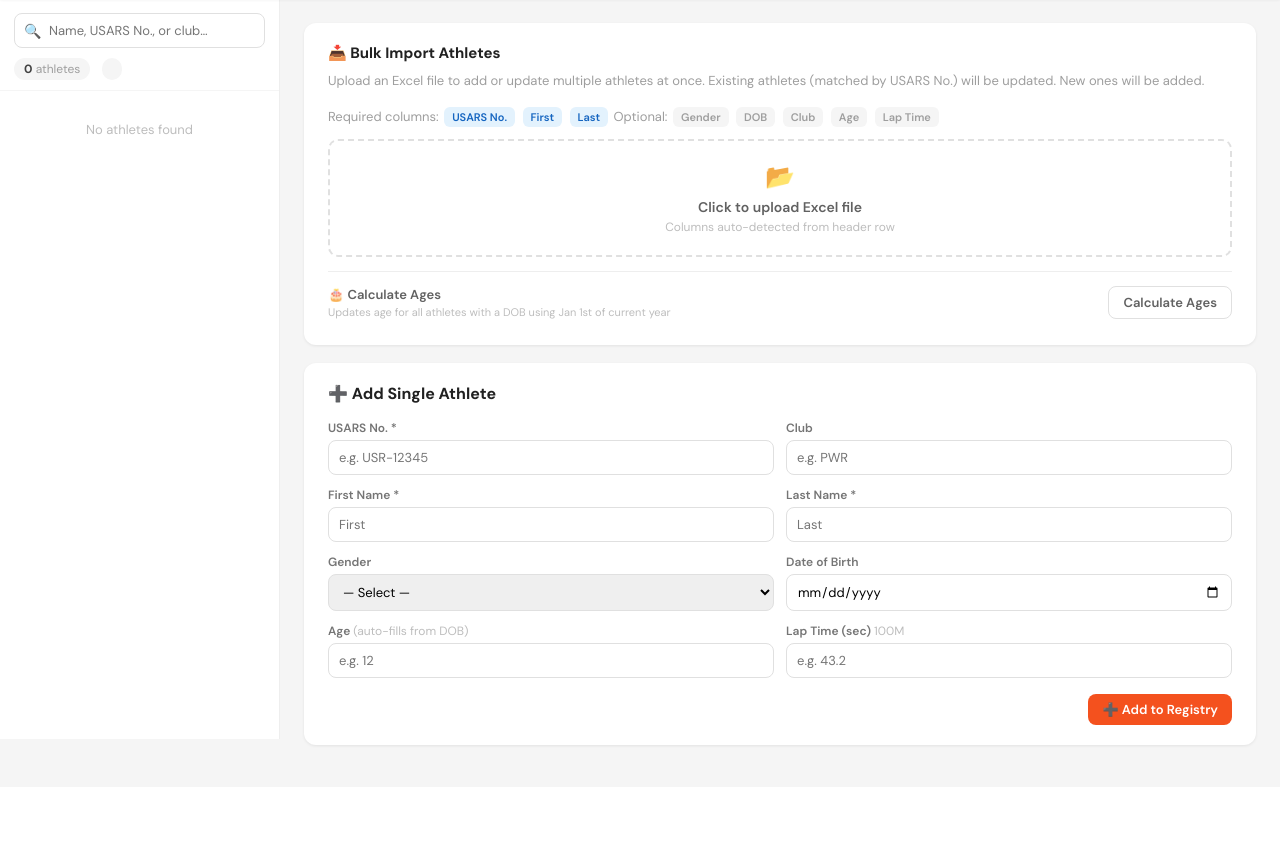
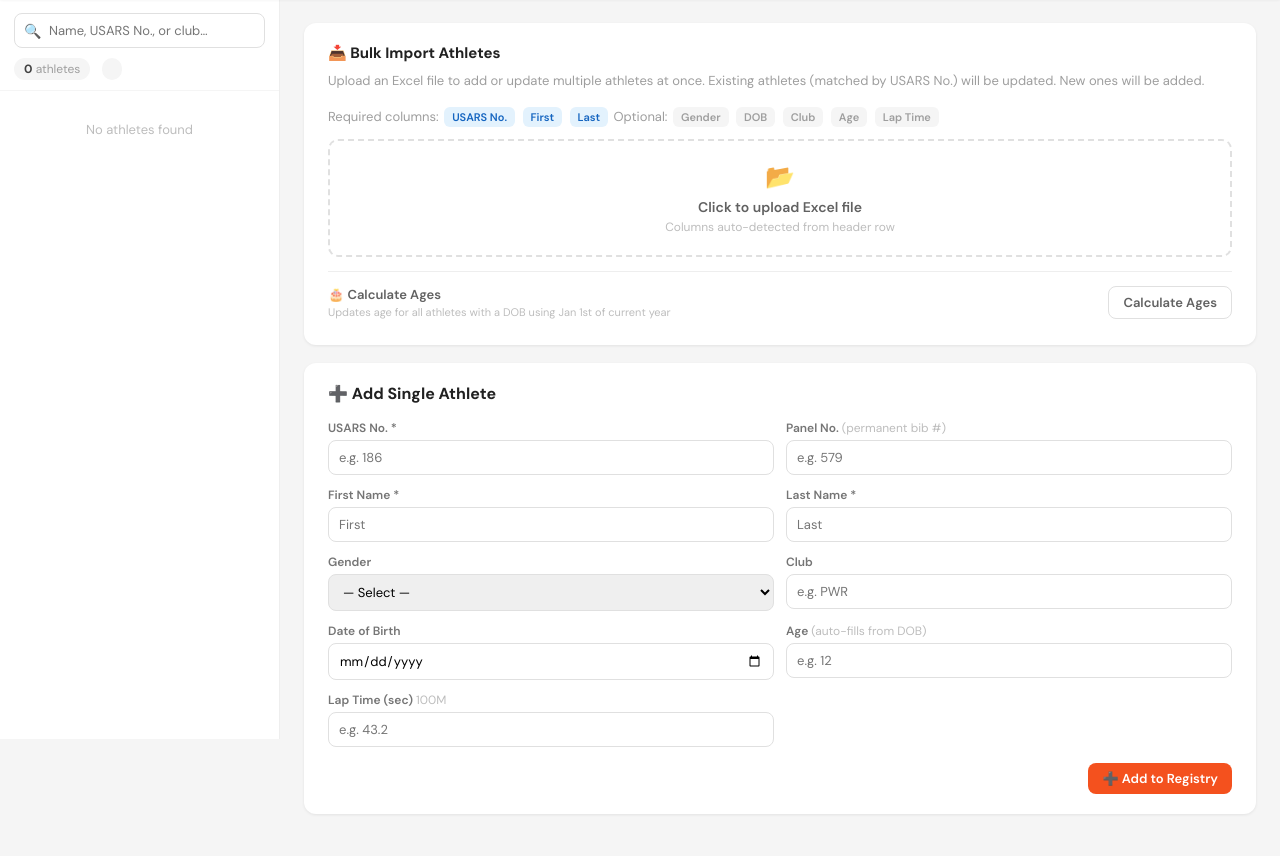
Before and after one commit to ajrathod/swpl-tabulator, a Flask app: page /registry in a window 1280 px wide. Shown: the part 61-917 px from the top of the page. Before the commit the page ends 808 px from the top, so only its background shows below. Run offline with Flask 3, Linux system fonts and the light colour scheme; data that the repository does not hold is empty.

Commit message:
Added panel no. in registry

```diff
--- a/templates/registry.html
+++ b/templates/registry.html
@@ -223,11 +223,11 @@
       <div class="form-grid">
         <div class="form-grp">
           <label class="form-lbl">USARS No. *</label>
-          <input class="form-inp" id="add-usars" placeholder="e.g. USR-12345">
+          <input class="form-inp" id="add-usars" placeholder="e.g. 186">
         </div>
         <div class="form-grp">
-          <label class="form-lbl">Club</label>
-          <input class="form-inp" id="add-club" placeholder="e.g. PWR">
+          <label class="form-lbl">Panel No. <span style="font-weight:400;color:var(--g400)">(permanent bib #)</span></label>
+          <input class="form-inp" id="add-panel" placeholder="e.g. 579">
         </div>
         <div class="form-grp">
           <label class="form-lbl">First Name *</label>
@@ -244,6 +244,10 @@
             <option value="M">M — Male</option>
             <option value="F">F — Female</option>
           </select>
+        </div>
+        <div class="form-grp">
+          <label class="form-lbl">Club</label>
+          <input class="form-inp" id="add-club" placeholder="e.g. PWR">
         </div>
         <div class="form-grp">
           <label class="form-lbl">Date of Birth</label>
@@ -309,7 +313,7 @@ function renderList(athletes) {
       <div class="ath-avatar" style="background:${color}">${initials.toUpperCase()}</div>
       <div style="flex:1;min-width:0">
         <div class="ath-name">${a.full_name}</div>
-        <div class="ath-meta">${a.usars_no}${a.club?' · '+a.club:''}</div>
+        <div class="ath-meta">${a.panel_no||a.usars_no}${a.club?' · '+a.club:''}</div>
       </div>
       ${a.gender ? `<span class="ath-gender ${gClass}">${a.gender}</span>` : ''}
     </div>`;
@@ -372,6 +376,7 @@ async function selectAthlete(id) {
       <div class="detail-grid">
         <div class="detail-item"><label>Gender</label><div class="val">${a.gender||'—'}</div></div>
         <div class="detail-item"><label>Club</label><div class="val">${a.club||'—'}</div></div>
+        <div class="detail-item"><label>Panel No.</label><div class="val">${a.panel_no||'—'}</div></div>
         <div class="detail-item"><label>Date of Birth</label><div class="val">${(a.dob||'—').split(' ')[0].split('T')[0]}</div></div>
         <div class="detail-item"><label>Age</label><div class="val">${a.age||'—'}</div></div>
         <div class="detail-item"><label>Lap Time (100M)</label><div class="val">${a.lap_time ? a.lap_time+'s' : '—'}</div></div>
@@ -403,9 +408,13 @@ function startEdit(id) {
     <div class="edit-form">
       <h3>✏️ Edit — ${a.full_name}</h3>
       <div class="form-grid">
-        <div class="form-grp full">
-          <label class="form-lbl">USARS No. (cannot change)</label>
-          <input class="form-inp" value="${a.usars_no}" disabled style="background:var(--g100)">
+        <div class="form-grp">
+          <label class="form-lbl">USARS No. *</label>
+          <input class="form-inp" id="edit-usars" value="${a.usars_no||''}">
+        </div>
+        <div class="form-grp">
+          <label class="form-lbl">Panel No. <span style="font-weight:400;color:var(--g400)">(permanent bib #)</span></label>
+          <input class="form-inp" id="edit-panel" value="${a.panel_no||''}" placeholder="e.g. 579">
         </div>
         <div class="form-grp">
           <label class="form-lbl">First Name *</label>
@@ -456,6 +465,8 @@ async function saveEdit(id) {
     dob:      document.getElementById('edit-dob').value,
     age:      document.getElementById('edit-age').value,
     lap_time: document.getElementById('edit-lap').value,
+    usars_no: document.getElementById('edit-usars').value.trim(),
+    panel_no: document.getElementById('edit-panel').value.trim(),
   };
   if (!payload.first || !payload.last) { toast('First and Last name required','error'); return; }
   const r = await fetch(`/api/registry/${id}`, {
@@ -476,6 +487,7 @@ async function saveEdit(id) {
 async function addAthlete() {
   const payload = {
     usars_no: document.getElementById('add-usars').value.trim(),
+    panel_no: document.getElementById('add-panel').value.trim(),
     first:    document.getElementById('add-first').value.trim(),
     last:     document.getElementById('add-last').value.trim(),
     gender:   document.getElementById('add-gender').value,
@@ -494,7 +506,7 @@ async function addAthlete() {
   const d = await r.json();
   if (d.ok) {
     toast('✓ Athlete added','success');
-    ['add-usars','add-first','add-last','add-club','add-dob','add-age','add-lap'].forEach(id=>document.getElementById(id).value='');
+    ['add-usars','add-first','add-last','add-club','add-dob','add-age','add-lap','add-panel'].forEach(id=>document.getElementById(id).value='');
     document.getElementById('add-gender').value='';
     await loadAthletes();
     currentId = d.athlete.id;
```
